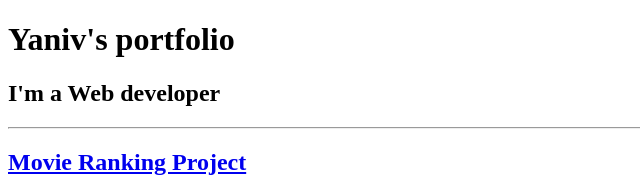
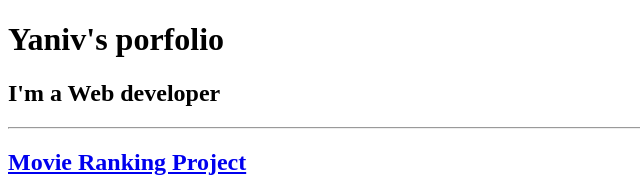
Before and after one commit to yaniv99/html-porfolio, a plain HTML site: page index.html in a window 1280 px wide. Shown: the top 193 px of the page, 0-640 px from the left. Drawn offline with Linux system fonts and the light colour scheme.

Commit message:
index.html

```diff
--- a/index.html
+++ b/index.html
@@ -21,7 +21,7 @@ https://developer.mozilla.org/en-US/docs/Web/HTML/Element/img#attr-height -->
         <title>Document</title>
     </head>
     <body>
-        <h1>Yaniv's portfolio</h1>
+        <h1>Yaniv's porfolio</h1>
         <h2>I'm a Web developer</h2>
         <hr />
         <h2><a href="./public/movie-ranking.html">Movie Ranking Project</a> <br /></h2>
```
